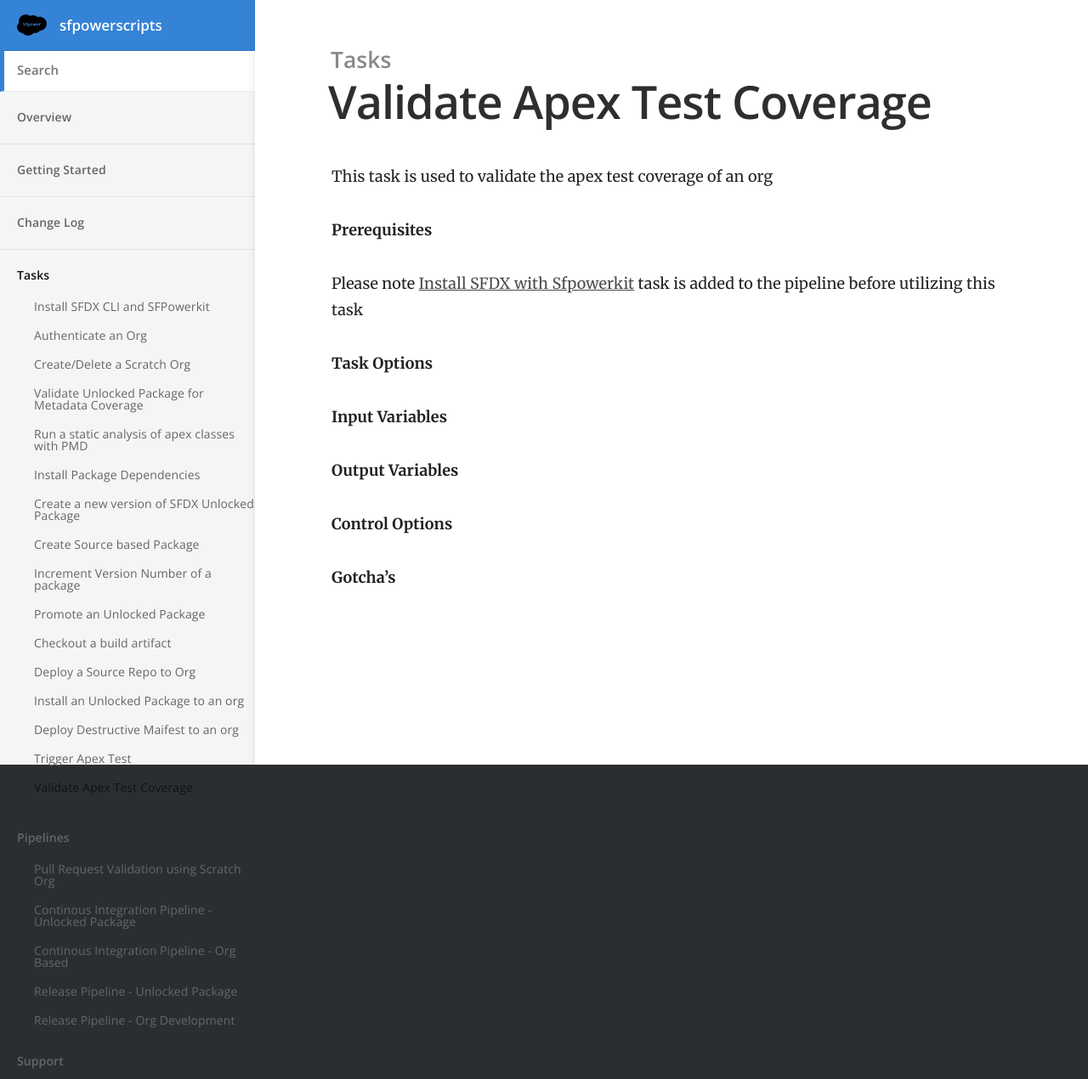
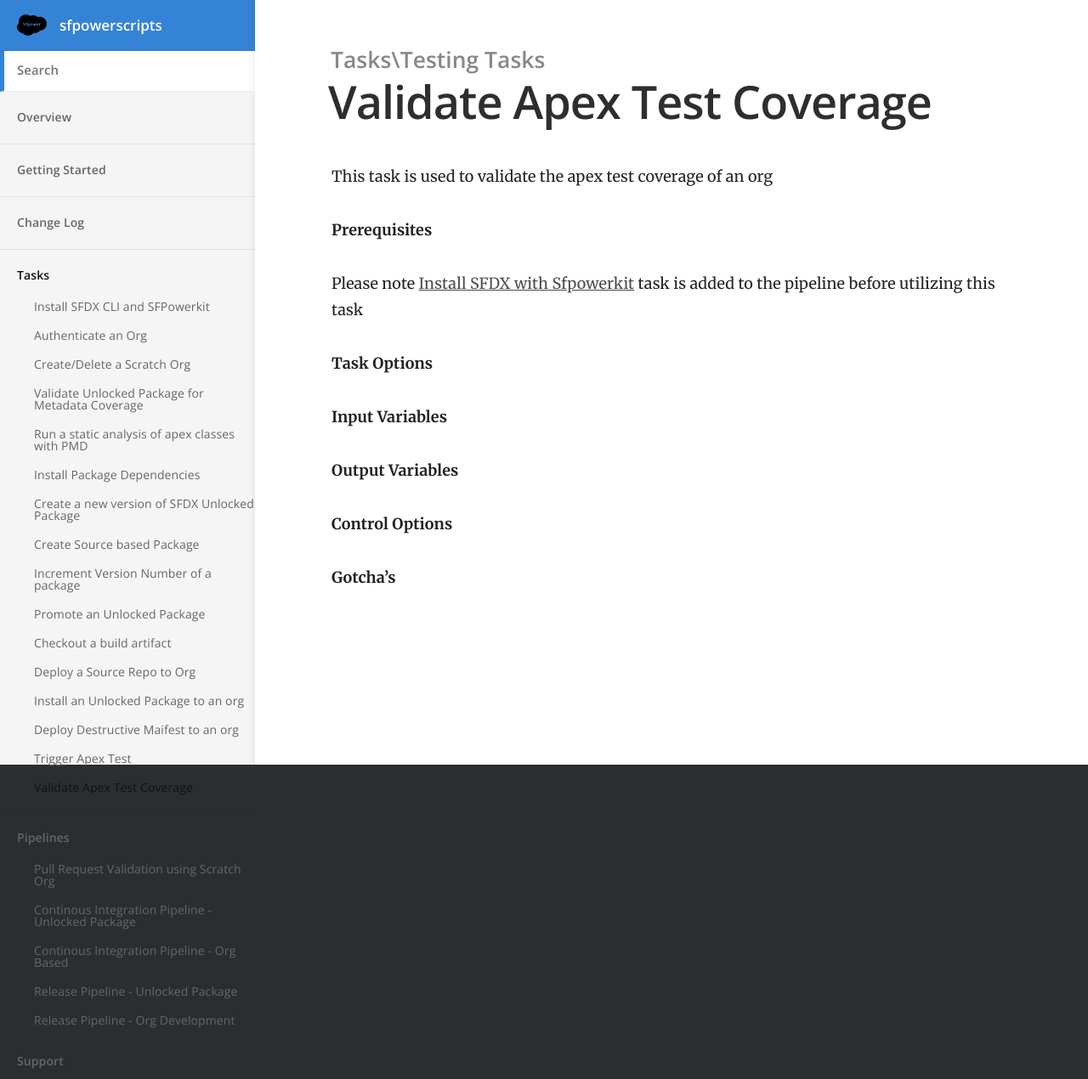
Before and after one commit to nbatterham/sfpowerscripts-doc, a Jekyll site: the page built from _docs/Tasks/Testing Tasks/Validate Apex Test.md, in a window 1280 px wide. Shown: the whole page at 85% size. Built offline with Jekyll 4.4.1, drawn with Linux system fonts in a browser that asks for light colours.

Commit message:
Sub Category

```diff
--- a/_layouts/default.html
+++ b/_layouts/default.html
@@ -126,7 +126,7 @@
 
 	<section class="main">
 		<div class="page-header">
-			<h2>{% if page.category %}{{ page.category }}{% else %}{{ site.title }}{% endif %}</h2>
+			<h2>{% if page.category %}{{ page.category |append: "\" | append: page.subcategory }}{% else %}{{ site.title }}{% endif %}</h2>
 			<h3>{{ page.title }}</h3>
 		</div>
 		<article class="content">
```
